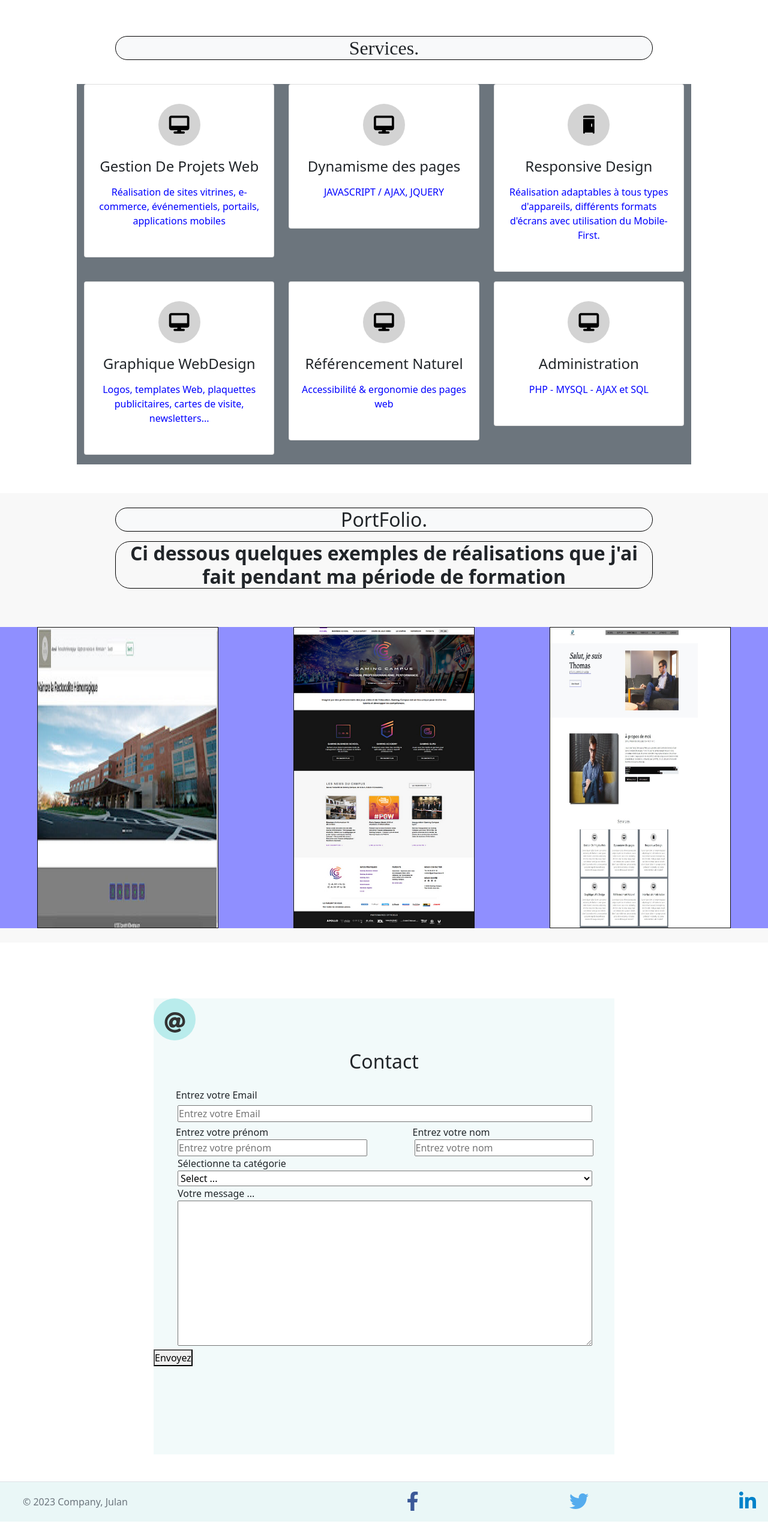
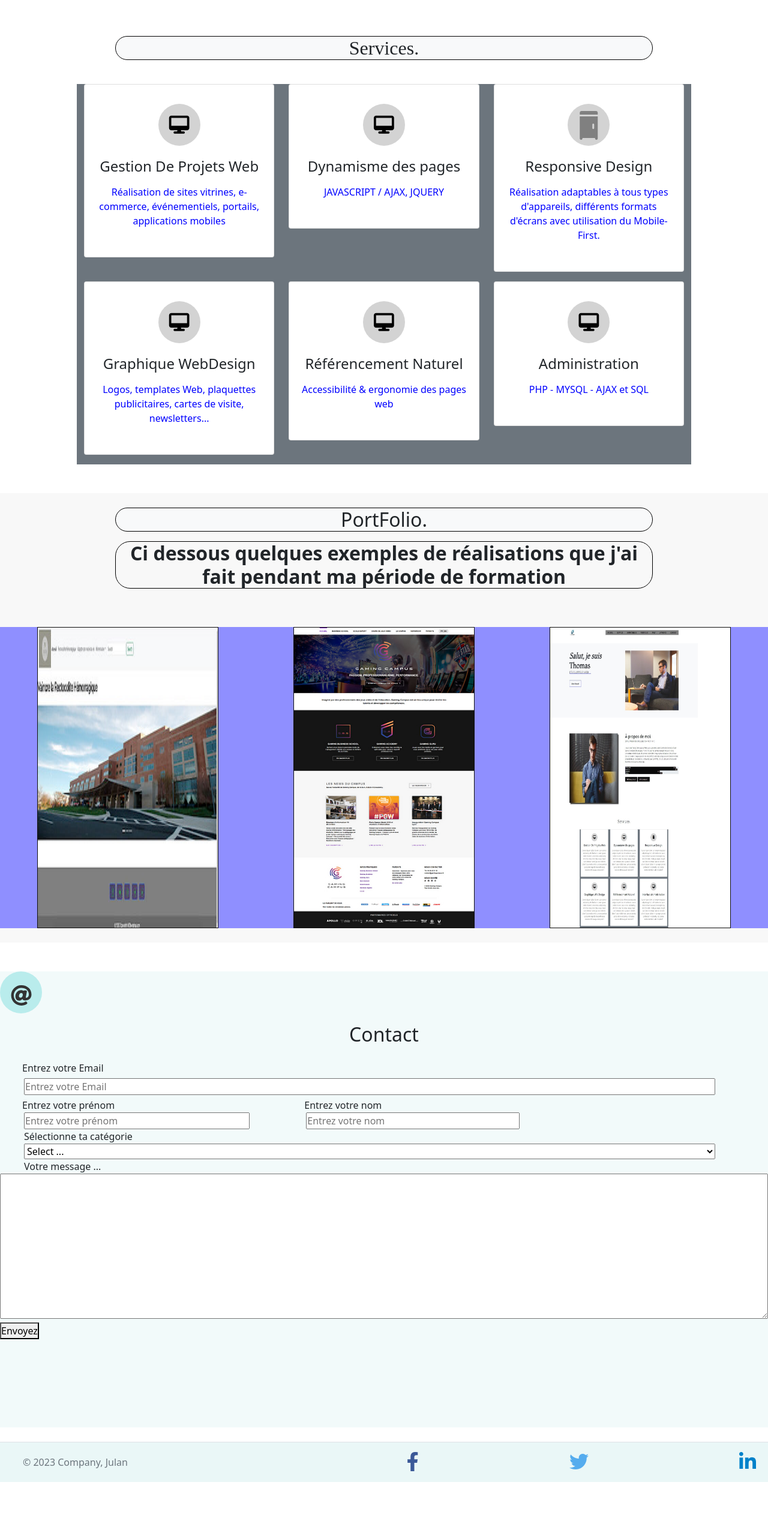
Before and after one commit to TeddyDu91/Bootstrap, a plain HTML site: page index.html in a window 1280 px wide. Shown: the part 1554-4114 px from the top of the page at 60% size. After the commit the page ends 4048 px from the top, so only its background shows below. Drawn offline with nearby package versions, Linux system fonts and the light colour scheme; a web font is replaced by a local one.

```diff
--- a/style.css
+++ b/style.css
@@ -30,6 +30,18 @@
     background-color: black;
 }
 
+
+.fa-solid {
+
+top: 20px;
+right: 15px;
+font-size: 3rem;
+color: grey;
+
+}
+
+
+
 /* main section */
 .ima {
     background: url(./assets/images/entrepreneur-593371_1280.jpg) no-repeat;
@@ -37,7 +49,10 @@
     width: 100%;
     height: 60vh;
 
+
 }
+
+
 
 
 .main h3 {
@@ -332,13 +347,13 @@ strong{
 
 
 
-
 }
 
 .grid-img{
 
     border:  1px solid rgb(15, 15, 15) ;
    margin: 0 auto;
+
 
 }
 
@@ -349,8 +364,8 @@ strong{
 
 .classForm {
 
-   margin:45px auto;
-    width: 60%;
+   margin:0 auto;
+    width: 100%;
     height: 95vh;
 
 
@@ -368,6 +383,7 @@ strong{
 
     height: 10vh;
 }
+
 
 .cercle{
     border-radius: 50%;
@@ -426,8 +442,8 @@ strong{
 }
 
 #txtArea{
-    margin-left: 40px;
-    width: 90%;
+
+    width: 100%;
 }
 
 .labelTxt{
@@ -436,20 +452,31 @@ strong{
 }
 
 #Envoyez{
-    margin-left: 40px;
+    margin-left: 30px;
 }
 
 
 /* Partie Footer */
 
 
+
+#Envoyer:hover{
+    background-color: aquamarine;
+}
+
 footer{
     background-color: rgb(234, 247, 247);
 }
 
-#Envoyer:hover{
-    background-color: aquamarine;
+
+#in{
+    margin-right: 10px;
 }
+
+
+
+
+
 
 
 @media screen and (max-width:768px)   {
@@ -462,4 +489,5 @@ footer{
 
  #in{
      margin-right:20px ;
+
  }
```
Lines whose indentation alone changed are shown as unchanged.
